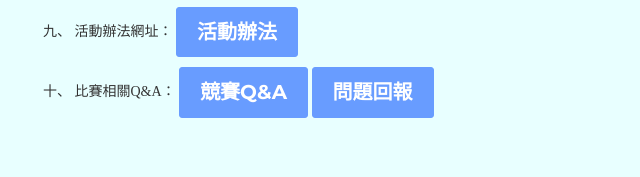
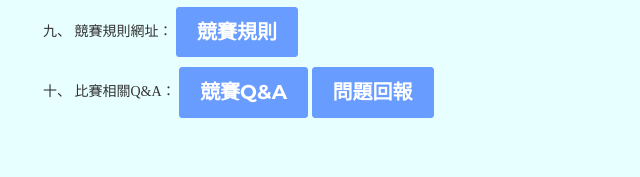
Before and after one commit to cir-sa/CIRTC-2018, a plain HTML site: page index.html in a window 1280 px wide. Shown: the part 2341-2518 px from the top of the page, 27-667 px from the left. Drawn offline with nearby package versions, Linux system fonts and the light colour scheme; some packages are replaced by stand-ins of ours; a web font is replaced by a local one.

Commit message:
"活動辦法"->"競賽規則"較一目了然、回滾"查看詳情"->"開跑囉!"

```diff
--- a/index.html
+++ b/index.html
@@ -96,7 +96,7 @@
 
                         <!-- <div class="intro-heading" style="font-size: 3vw;"></div> -->
                         <div class="intro-lead-in" style="font-size: 3vw;">CIRTC, Creative and Intelligent Robot Theme Competition</div>
-                        <a href="#portfolio" class="page-scroll btn btn-xl">查看詳情</a>
+                        <a href="#portfolio" class="page-scroll btn btn-xl">開跑囉!</a>
                     </div>
                 </div>
             </header>
@@ -248,8 +248,8 @@
 </div>
 
                                 <p>
-                                    九、  活動辦法網址：<!--等待最終版規則完成-->
-                                    <a href="files/CIRTC2018 活動辦法.pdf" target="_blank" class="btn btn-md">活動辦法</a>
+                                    九、  競賽規則網址：<!--等待最終版規則完成-->
+                                    <a href="files/CIRTC2018 活動辦法.pdf" target="_blank" class="btn btn-md">競賽規則</a>
 
                                 </p>
                                 <p> <p>
```
